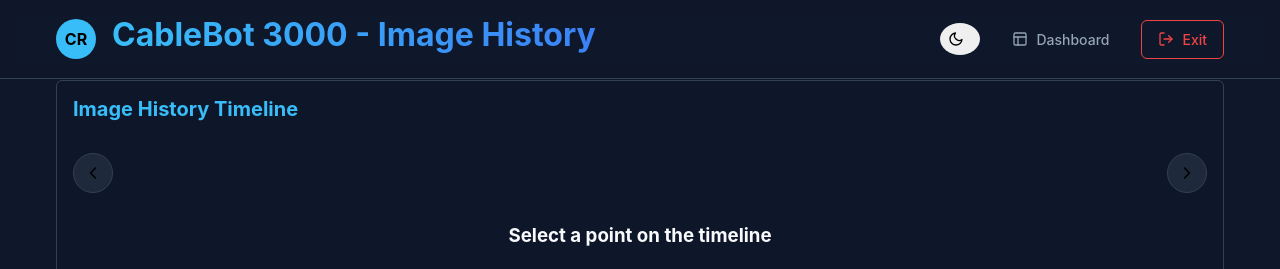
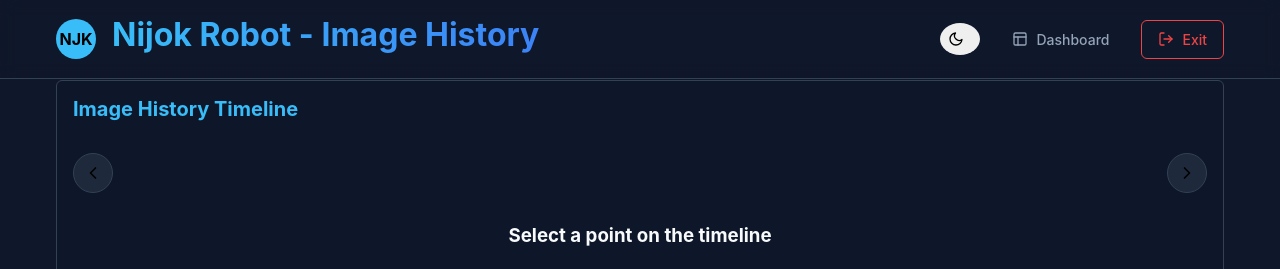
Before and after one commit to nijok-robot/NIJOK-WEB, a Flask app: template templates/history.html in a window 1280 px wide. Shown: the top 269 px of the page. Run offline with Flask 3, Linux system fonts and the light colour scheme; the template is opened without the code that fills it, so the values that code supplies are empty; parts of the project's set-up code (start-up, migrations or seed data) failed here and were passed over.

Commit message:
Codigo recepcion chuncks

```diff
--- a/templates/dashboard.html
+++ b/templates/dashboard.html
@@ -1,6 +1,6 @@
 {% extends "layout.html" %}
 
-{% block title %}CableBot 3000 - Control Center{% endblock %}
+{% block title %}Nijok Robot - Control Center{% endblock %}
 
 {% block head %}
 <meta http-equiv="refresh" content="300">
@@ -13,9 +13,9 @@
         <div class="container">
             <div class="logo">
                 <div class="logo-circle">
-                    <span>CR</span>
+                    <span>NJK</span>
                 </div>
-                <h1 class="gradient-text">CableBot 3000 - Control Center</h1>
+                <h1 class="gradient-text">Nijok Robot - Control Center</h1>
             </div>
 
             <div class="nav-buttons">
--- a/templates/history.html
+++ b/templates/history.html
@@ -1,6 +1,6 @@
 {% extends "layout.html" %}
 
-{% block title %}CableBot 3000 - Image History{% endblock %}
+{% block title %}Nijok Robot - Image History{% endblock %}
 
 {% block content %}
 <div class="dashboard">
@@ -9,9 +9,9 @@
         <div class="container">
             <div class="logo">
                 <div class="logo-circle">
-                    <span>CR</span>
+                    <span>NJK</span>
                 </div>
-                <h1 class="gradient-text">CableBot 3000 - Image History</h1>
+                <h1 class="gradient-text">Nijok Robot - Image History</h1>
             </div>
 
             <div class="nav-buttons">
--- a/templates/index.html
+++ b/templates/index.html
@@ -9,9 +9,9 @@
         <div class="container">
             <div class="logo">
                 <div class="logo-circle">
-                    <span>CR</span>
+                    <span>NJK</span>
                 </div>
-                <h1 class="gradient-text">CableBot 3000</h1>
+                <h1 class="gradient-text">Nijok Robot</h1>
             </div>
 
             <div class="nav-buttons">
--- a/templates/layout.html
+++ b/templates/layout.html
@@ -3,7 +3,7 @@
 <head>
     <meta charset="UTF-8">
     <meta name="viewport" content="width=device-width, initial-scale=1.0">
-    <title>{% block title %}CableBot 3000{% endblock %}</title>
+    <title>{% block title %}Nijok Robot{% endblock %}</title>
     <link rel="stylesheet" href="{{ url_for('static', filename='css/styles.css') }}">
     {% block head %}{% endblock %}
 </head>
```
